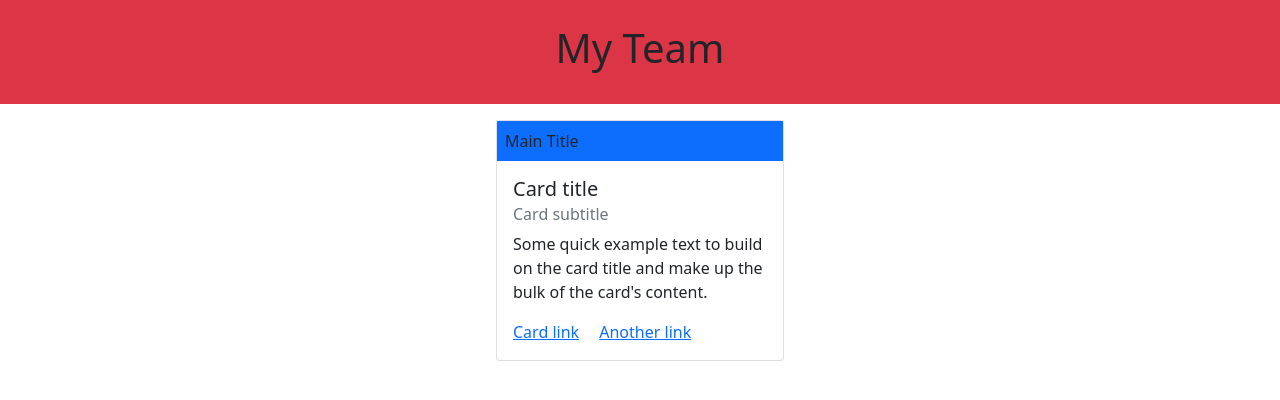
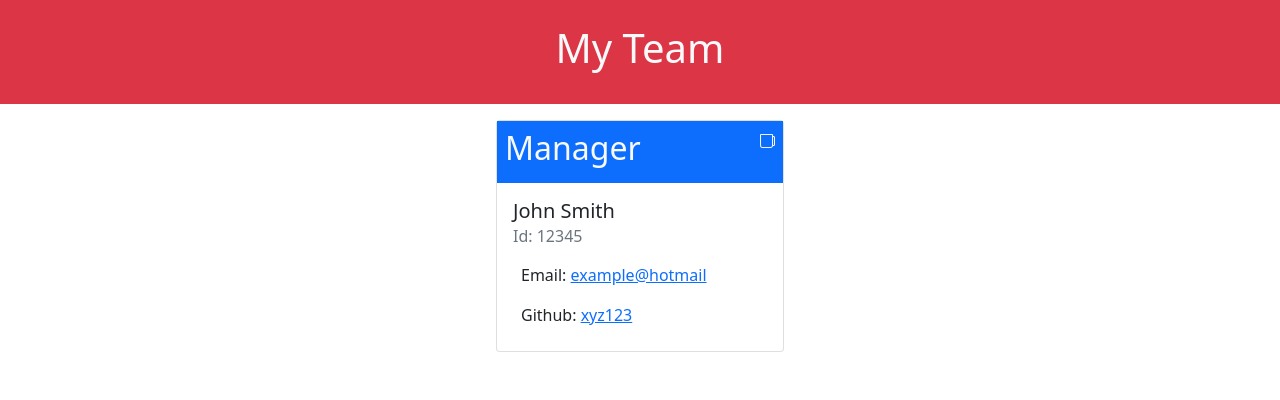
Before and after one commit to palexander227/team-profiler, a website: page dist/index.html in a window 1280 px wide. Drawn offline with nearby package versions, Linux system fonts and the light colour scheme.

Commit message:
completed basic structure for html presentation page

```diff
--- a/dist/index.html
+++ b/dist/index.html
@@ -5,22 +5,23 @@
     <meta http-equiv="X-UA-Compatible" content="IE=edge">
     <meta name="viewport" content="width=device-width, initial-scale=1.0">
     <title>My Team</title>
+    <link rel="stylesheet" href="https://cdn.jsdelivr.net/npm/bootstrap-icons@1.5.0/font/bootstrap-icons.css">
+
     <link href="https://cdn.jsdelivr.net/npm/bootstrap@5.0.2/dist/css/bootstrap.min.css" rel="stylesheet" integrity="sha384-EVSTQN3/azprG1Anm3QDgpJLIm9Nao0Yz1ztcQTwFspd3yD65VohhpuuCOmLASjC" crossorigin="anonymous">
 </head>
 
 <body>
-    <div class="bg-danger p-4 text-center w-100"><h1>My Team</h1></div>
+    <div class="bg-danger p-4 text-center w-100 text-light"><h1>My Team</h1></div>
     <div class="d-flex justify-content-center">
 
 
         <div class="card m-3" style="width: 18rem;">
-            <div class="bg-primary p-2 w-100">Main Title</div>
+            <div class="bg-primary p-2 w-100 text-light d-flex justify-content-between"><h2>Manager</h2><i class="bi bi-cup"></i></div>
             <div class="card-body">
-              <h5 class="card-title">Card title</h5>
-              <h6 class="card-subtitle mb-2 text-muted">Card subtitle</h6>
-              <p class="card-text">Some quick example text to build on the card title and make up the bulk of the card's content.</p>
-              <a href="#" class="card-link">Card link</a>
-              <a href="#" class="card-link">Another link</a>
+              <h5 class="card-title">John Smith</h5>
+              <h6 class="card-subtitle mb-2 text-muted">Id: 12345</h6>
+              <div class="p-2"> Email: <a href="">example@hotmail</a></div>
+              <div class="p-2"> Github: <a href="">xyz123</a></div>
             </div>
           </div>
 
```
Also changed, not shown: 1 other file.
